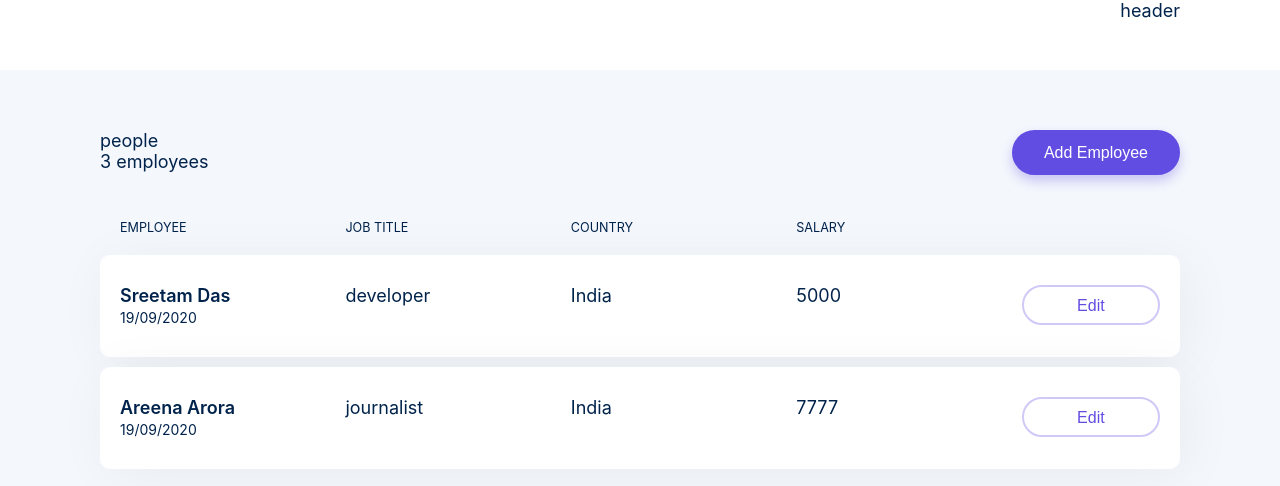
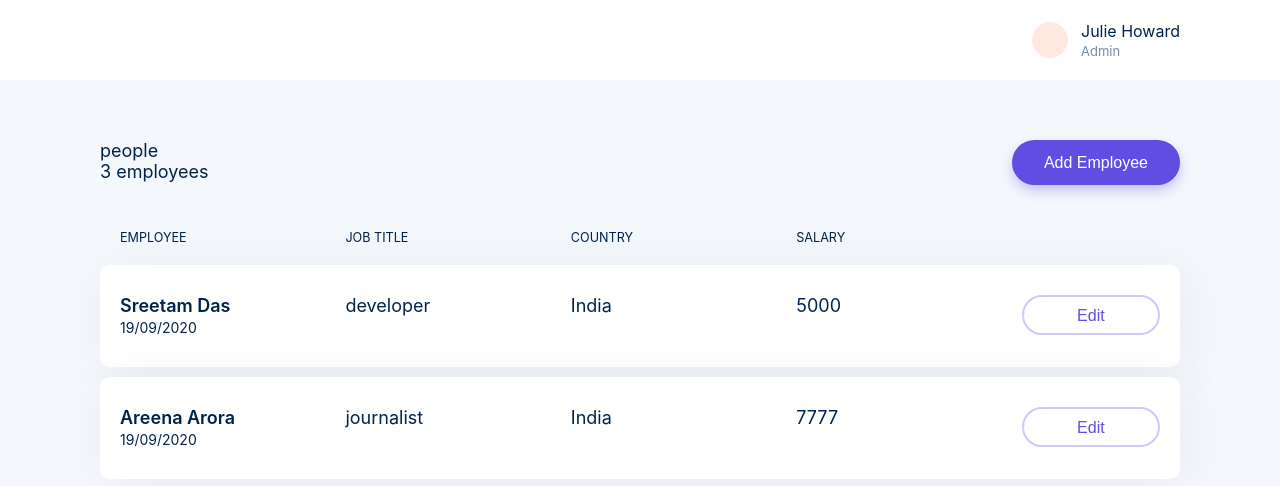
Before and after one commit to sreetamdas/remote-frontend-code-challenge, a Next.js app: page / in a window 1280 px wide. Shown: the top 486 px of the page. Built offline with nearby package versions, Linux system fonts and the light colour scheme.

Commit message:
improvement: edit styles for Header

```diff
--- a/pages/_app.tsx
+++ b/pages/_app.tsx
@@ -10,6 +10,7 @@ import { AppProps } from "next/app";
 import { createGlobalStyle } from "styled-components";
 import Head from "next/head";
 import { PEOPLE_LIST_INITIAL } from "utils";
+import { Header } from "styles/layouts";
 
 /**
  * colors:
@@ -98,6 +99,45 @@ const App = ({ Component, pageProps }: AppProps) => {
 			</Head>
 			<GlobalStyles />
 			<PeopleContext.Provider value={{ peopleList, setPeopleList }}>
+				<Header>
+					<div
+						style={{
+							fontSize: "16px",
+							color: "var(--color-text-main)",
+							display: "inline-block",
+						}}
+					>
+						<span
+							style={{
+								background: "#FFE8DF",
+								borderRadius: "50%",
+								display: "inline-block",
+								height: "36px",
+								width: "36px",
+								verticalAlign: "middle",
+							}}
+						/>
+						<div
+							style={{
+								display: "inline-block",
+								verticalAlign: "middle",
+								paddingLeft: "13px",
+							}}
+						>
+							Julie Howard
+							<br />
+							<div
+								style={{
+									fontSize: "13px",
+									color: "var(--color-text-softer)",
+									paddingTop: "2px",
+								}}
+							>
+								Admin
+							</div>
+						</div>
+					</div>
+				</Header>
 				<Component {...pageProps} />
 			</PeopleContext.Provider>
 		</Fragment>
--- a/pages/index.tsx
+++ b/pages/index.tsx
@@ -2,7 +2,7 @@ import { PeopleList } from "components/PeopleList";
 import Head from "next/head";
 import { Fragment } from "react";
 import { StyledButton } from "styles/components";
-import { GridContainer, Header, PeopleListActionBar } from "styles/layouts";
+import { GridContainer, PeopleListActionBar } from "styles/layouts";
 
 const Home = () => {
 	return (
@@ -10,7 +10,6 @@ const Home = () => {
 			<Head>
 				<title>People List</title>
 			</Head>
-			<Header>header</Header>
 			<GridContainer>
 				<PeopleListActionBar>
 					<div>
--- a/pages/update/[id].tsx
+++ b/pages/update/[id].tsx
@@ -2,7 +2,7 @@ import { Fragment, useContext } from "react";
 import Head from "next/head";
 import { useRouter } from "next/router";
 
-import { GridContainer, Header } from "styles/layouts";
+import { GridContainer } from "styles/layouts";
 import { PeopleContext } from "pages/_app";
 import { PeopleForm } from "components/PeopleForm";
 
@@ -18,7 +18,7 @@ const UpdateRecord = () => {
 			<Head>
 				<title>People List</title>
 			</Head>
-			<Header>header</Header>
+
 			<GridContainer>
 				<PeopleForm person={currentPerson} />
 			</GridContainer>
--- a/pages/update/index.tsx
+++ b/pages/update/index.tsx
@@ -1,7 +1,7 @@
 import { Fragment } from "react";
 import Head from "next/head";
 
-import { GridContainer, Header } from "styles/layouts";
+import { GridContainer } from "styles/layouts";
 
 const AddRecord = () => {
 	return (
@@ -9,7 +9,6 @@ const AddRecord = () => {
 			<Head>
 				<title>People List</title>
 			</Head>
-			<Header>header</Header>
 			<GridContainer>
 				<h1>Add a record</h1>
 			</GridContainer>
--- a/styles/layouts.tsx
+++ b/styles/layouts.tsx
@@ -3,8 +3,9 @@ import styled from "styled-components";
 export const Header = styled.header`
 	display: grid;
 	justify-items: end;
+	align-items: center;
 	background-color: var(--header-bg-color);
-	height: 70px;
+	height: 80px;
 	padding: 0 100px;
 `;
 
```
